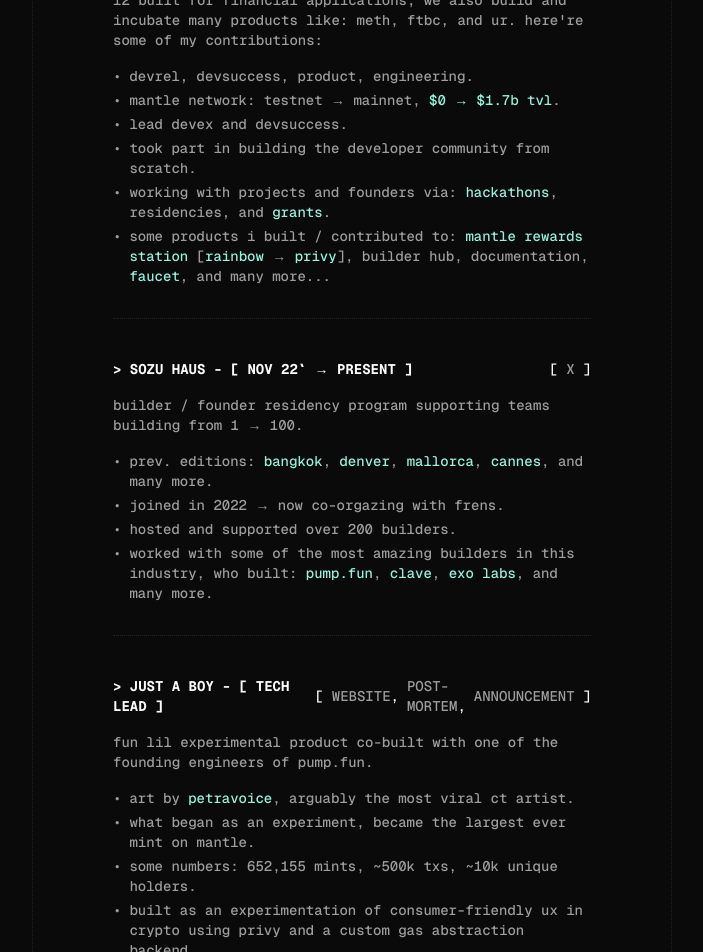
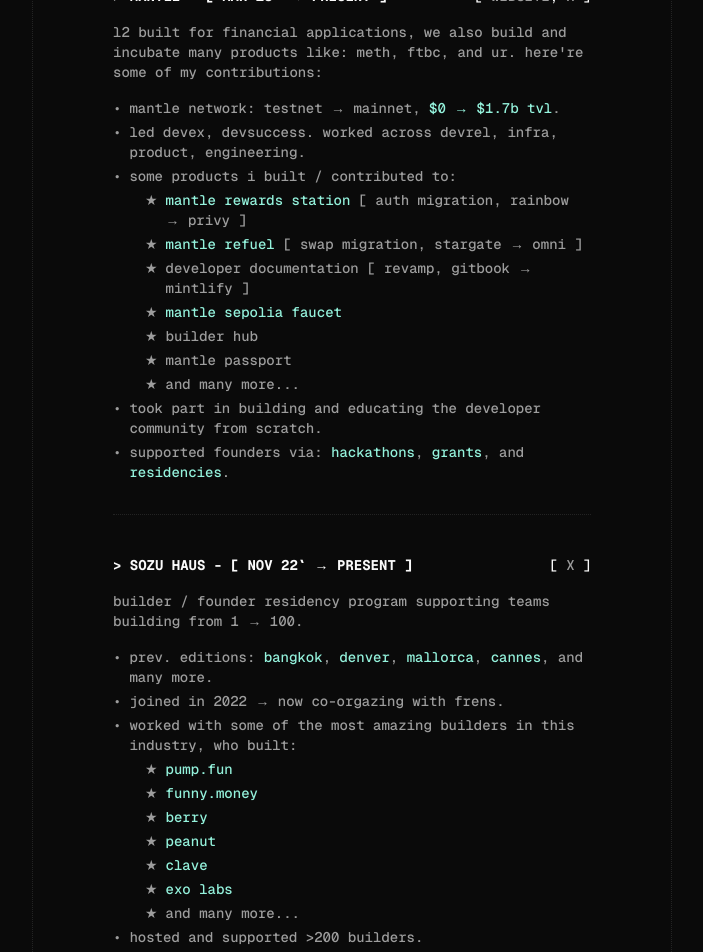
Before and after one commit to jooohneth/jxhn, a Next.js app: page / in a window 1280 px wide. Shown: the part 660-1612 px from the top of the page, without its empty margins (288-991 px from the left). Built offline with nearby package versions, Linux system fonts and the light colour scheme.

Commit message:
feat: upd some stuffs

```diff
--- a/src/components/tldr.tsx
+++ b/src/components/tldr.tsx
@@ -1,12 +1,12 @@
 const content = [
   {
-    title: "me",
+    title: "> me",
     description: (
       <div className="flex flex-col gap-1">
-        <div className="flex gap-2">
+        {/* <div className="flex gap-2">
           <span>•</span>
           <span>20 y/o.</span>
-        </div>
+        </div> */}
         <div className="flex gap-2">
           <span>•</span>
           <span>born and raised in Ukraine 🇺🇦.</span>
@@ -14,6 +14,10 @@
         <div className="flex gap-2">
           <span>•</span>
           <span>ethnically Vietnamese 🇻🇳.</span>
+        </div>
+        <div className="flex gap-2">
+          <span>•</span>
+          <span>based in North America 🇨🇦 → 🇺🇸.</span>
         </div>
         <div className="flex gap-2">
           <span>•</span>
@@ -34,12 +38,7 @@
             {"]"}.
           </span>
         </div>
-        <div className="flex gap-2">
-          <span>•</span>
-          <span>
-            f*cking love a good, well-planned and well-designed product.
-          </span>
-        </div>
+
         <div className="flex gap-2">
           <span>•</span>
           <span>
@@ -55,10 +54,18 @@
             .
           </span>
         </div>
+
         <div className="flex gap-2">
           <span>•</span>
           <span>
-            bullish on both sides of the spectrum [ memecoins → stablecoins ].
+            f*cking love a good, well-planned and well-designed product.
+          </span>
+        </div>
+
+        <div className="flex gap-2">
+          <span>•</span>
+          <span>
+            bullish on both sides of the spectrum [ natives → normies ].
           </span>
         </div>
         <div className="flex gap-2">
@@ -76,7 +83,7 @@
       {content.map((item) => (
         <div
           key={item.title}
-          className="flex flex-col gap-4 pb-8 border-b border-white/10 border-dotted"
+          className="flex flex-col gap-4 py-8 border-b border-white/10 border-dotted"
         >
           <h1 className="font-bold uppercase">{item.title}</h1>
           <div className="text-white/60">{item.description}</div>
--- a/src/components/work.tsx
+++ b/src/components/work.tsx
@@ -10,10 +10,6 @@
     ),
     points: (
       <div className="flex flex-col gap-1">
-        <div className="flex gap-2">
-          <span>•</span>
-          <span>devrel, devsuccess, product, engineering.</span>
-        </div>
         <div className="flex gap-2">
           <span>•</span>
           <span>
@@ -29,21 +25,96 @@
             .
           </span>
         </div>
-        <div className="flex gap-2">
-          <span>•</span>
-          <span>lead devex and devsuccess.</span>
-        </div>
+
         <div className="flex gap-2">
           <span>•</span>
           <span>
-            took part in building the developer community from scratch.
+            led devex, devsuccess. worked across devrel, infra, product,
+            engineering.
+          </span>
+        </div>
+
+        <div className="flex gap-2">
+          <span>•</span>
+          <span>some products i built / contributed to:</span>
+        </div>
+
+        <div className="flex gap-2 ml-8">
+          <span>★</span>
+          <span>
+            <a
+              href="https://rewards.mantle.xyz/"
+              className="text-hyper hover:underline"
+              target="_blank"
+              rel="noopener noreferrer"
+            >
+              mantle rewards station
+            </a>{" "}
+            [ auth migration, rainbow → privy ]
+          </span>
+        </div>
+
+        <div className="flex gap-2 ml-8">
+          <span>★</span>
+          <span>
+            <a
+              href="https://refuel.mantle.xyz/"
+              className="text-hyper hover:underline"
+              target="_blank"
+              rel="noopener noreferrer"
+            >
+              mantle refuel
+            </a>{" "}
+            [ swap migration, stargate → omni ]
+          </span>
+        </div>
+
+        <div className="flex gap-2 ml-8">
+          <span>★</span>
+          <span>developer documentation [ revamp, gitbook → mintlify ]</span>
+        </div>
+
+        <div className="flex gap-2 ml-8">
+          <span>★</span>
+          <span>
+            <a
+              href="https://www.mnt-faucet.xyz/"
+              className="text-hyper hover:underline"
+              target="_blank"
+              rel="noopener noreferrer"
+            >
+              mantle sepolia faucet
+            </a>
+          </span>
+        </div>
+
+        <div className="flex gap-2 ml-8">
+          <span>★</span>
+          <span>builder hub </span>
+        </div>
+
+        <div className="flex gap-2 ml-8">
+          <span>★</span>
+          <span>mantle passport</span>
+        </div>
+
+        <div className="flex gap-2 ml-8">
+          <span>★</span>
+          <span>and many more...</span>
+        </div>
+
+        <div className="flex gap-2">
+          <span>•</span>
+          <span>
+            took part in building and educating the developer community from
+            scratch.
           </span>
         </div>
 
         <div className="flex gap-2">
           <span>•</span>
           <span>
-            working with projects and founders via:{" "}
+            supported founders via:{" "}
             <a
               href="https://cookathon.dev"
               className="text-hyper hover:underline"
@@ -53,7 +124,7 @@
               {" "}
               hackathons
             </a>
-            , residencies, and
+            ,
             <a
               href="https://lightning.mantle.xyz"
               className="text-hyper hover:underline"
@@ -63,49 +134,16 @@
               {" "}
               grants
             </a>
-            .
-          </span>
-        </div>
-        <div className="flex gap-2">
-          <span>•</span>
-          <span>
-            some products i built / contributed to:{" "}
+            , and{" "}
             <a
-              href="https://rewards.mantle.xyz/"
+              href="https://sozu.haus"
               className="text-hyper hover:underline"
               target="_blank"
               rel="noopener noreferrer"
             >
-              mantle rewards station
-            </a>{" "}
-            [
-            <a
-              href="https://rainbowkit.com/"
-              className="text-hyper hover:underline"
-              target="_blank"
-              rel="noopener noreferrer"
-            >
-              rainbow
-            </a>{" "}
-            →{" "}
-            <a
-              href="https://privy.io/"
-              className="text-hyper hover:underline"
-              target="_blank"
-              rel="noopener noreferrer"
-            >
-              privy
+              residencies
             </a>
-            ], builder hub, documentation,{" "}
-            <a
-              href="https://www.mnt-faucet.xyz/"
-              className="text-hyper hover:underline"
-              target="_blank"
-              rel="noopener noreferrer"
-            >
-              faucet
-            </a>
-            , and many more...
+            .
           </span>
         </div>
       </div>
@@ -181,46 +219,100 @@
           <span>•</span>
           <span>joined in 2022 → now co-orgazing with frens.</span>
         </div>
-        <div className="flex gap-2">
-          <span>•</span>
-          <span>hosted and supported over 200 builders.</span>
-        </div>
+
         <div className="flex gap-2">
           <span>•</span>
           <span>
             worked with some of the most amazing builders in this industry, who
             built:
+          </span>
+        </div>
+        <div className="flex gap-2 ml-8">
+          <span>★</span>
+          <span>
             <a
               href="https://pump.fun/"
               className="text-hyper hover:underline"
               target="_blank"
               rel="noopener noreferrer"
             >
-              {" "}
               pump.fun
             </a>
-            ,{" "}
+          </span>
+        </div>
+        <div className="flex gap-2 ml-8">
+          <span>★</span>
+          <span>
+            <a
+              href="https://funny.money/"
+              className="text-hyper hover:underline"
+              target="_blank"
+              rel="noopener noreferrer"
+            >
+              funny.money
+            </a>
+          </span>
+        </div>
+        <div className="flex gap-2 ml-8">
+          <span>★</span>
+          <span>
+            <a
+              href="https://berryinvesting.com/"
+              className="text-hyper hover:underline"
+              target="_blank"
+              rel="noopener noreferrer"
+            >
+              berry
+            </a>
+          </span>
+        </div>
+        <div className="flex gap-2 ml-8">
+          <span>★</span>
+          <span>
+            <a
+              href="https://peanut.to/"
+              className="text-hyper hover:underline"
+              target="_blank"
+              rel="noopener noreferrer"
+            >
+              peanut
+            </a>
+          </span>
+        </div>
+        <div className="flex gap-2 ml-8">
+          <span>★</span>
+          <span>
             <a
               href="https://www.getclave.com/"
               className="text-hyper hover:underline"
               target="_blank"
               rel="noopener noreferrer"
             >
-              {" "}
               clave
             </a>
-            ,{" "}
+          </span>
+        </div>
+        <div className="flex gap-2 ml-8">
+          <span>★</span>
+          <span>
             <a
               href="https://exolabs.net/"
               className="text-hyper hover:underline"
               target="_blank"
               rel="noopener noreferrer"
             >
-              {" "}
               exo labs
             </a>
-            , and many more.
           </span>
+        </div>
+        <div className="flex gap-2 ml-8">
+          <span>★</span>
+          <span>and many more...</span>
+        </div>
+
+        <div className="flex gap-2">
+          <span>•</span>
+          <span>hosted and supported {">"}200 builders.</span>
         </div>
       </div>
     ),
@@ -384,8 +476,8 @@
     title: "> crystalize - [ SC Engineer intern ]",
     description: (
       <>
-        my first and most influential position in this space, which taught me
-        and lead me to meeting{" "}
+        my first position in this space, which taught me so much and lead me to
+        meeting{" "}
         <a
           href="https://x.com/DCbuild3r"
           className="text-hyper hover:underline"
@@ -393,8 +485,8 @@
           rel="noopener noreferrer"
         >
           @dcbuilder
-        </a>{" "}
-        and{" "}
+        </a>
+        ,{" "}
         <a
           href="https://x.com/0xveer"
           className="text-hyper hover:underline"
@@ -403,7 +495,16 @@
         >
           @0xveer
         </a>
-        , who both changed my life, if you&apos;re reading this - thank you! 🙏
+        , and{" "}
+        <a
+          href="https://x.com/doctorgm_01123"
+          className="text-hyper hover:underline"
+          target="_blank"
+          rel="noopener noreferrer"
+        >
+          @doctorgm
+        </a>{" "}
+        who changed my life, if you&apos;re reading this - thank you! 🙏
       </>
     ),
     points: null,
```
